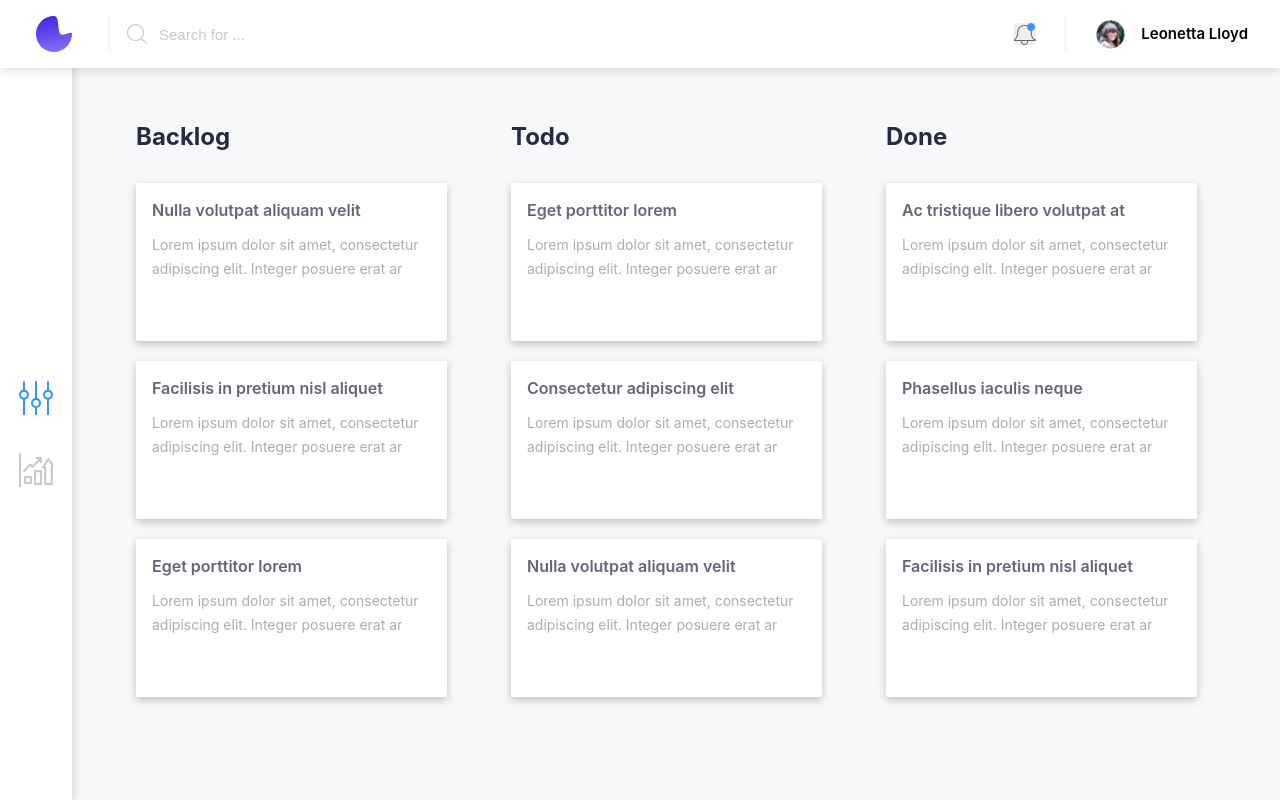
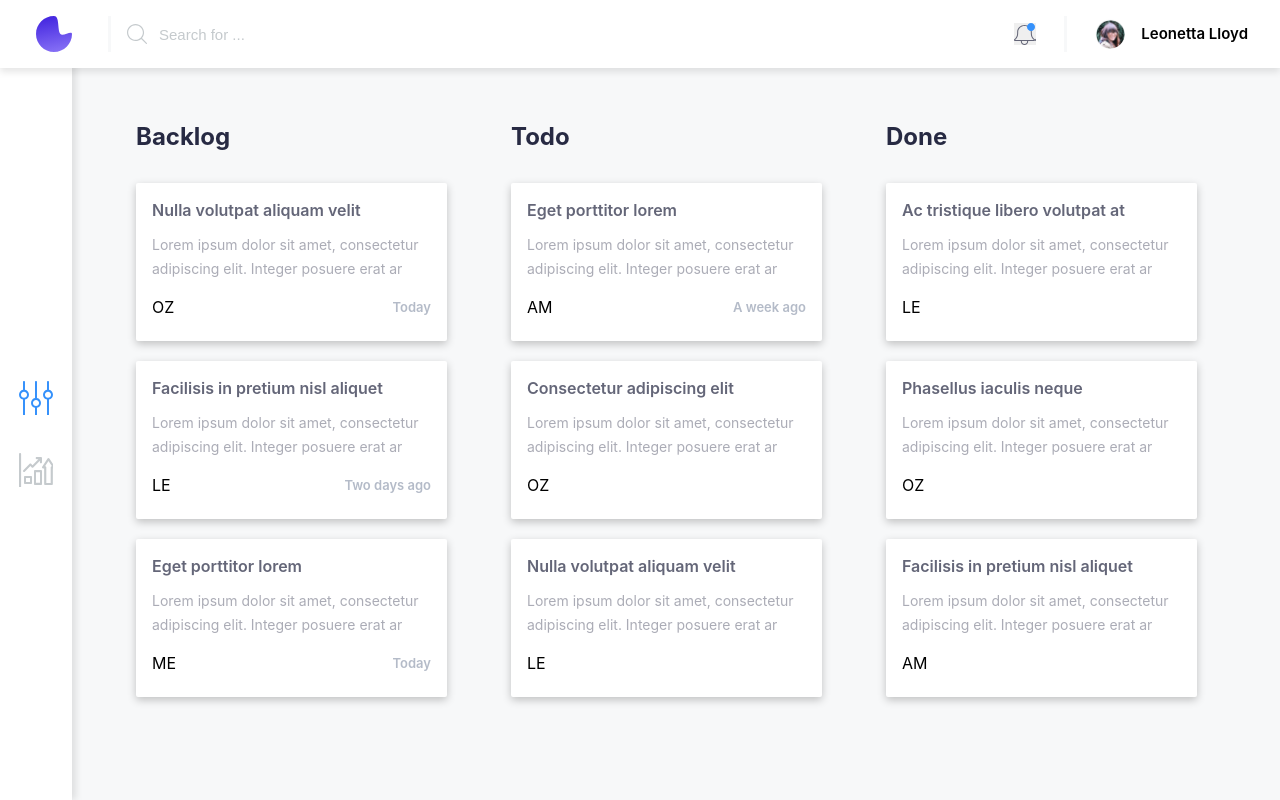
Before and after one commit to kohgpat/kanban-app, a React (Create React App) app: page / in a window 1280 px wide. Built offline with nearby package versions, Linux system fonts and the light colour scheme.

Commit message:
Add assignee and updatedAt to List Item component

```diff
--- a/src/components/List/index.js
+++ b/src/components/List/index.js
@@ -10,6 +10,13 @@ const List = ({ list }) => (
         <s.Item key={item.id}>
           <s.ItemName>{item.name}</s.ItemName>
           <s.ItemText>{item.text}</s.ItemText>
+
+          <s.ItemMeta>
+            <s.ItemAssignee>
+              {item.assignee && item.assignee.name}
+            </s.ItemAssignee>
+            <s.ItemUpdatedAt>{item.updatedAt}</s.ItemUpdatedAt>
+          </s.ItemMeta>
         </s.Item>
       ))}
     </s.Items>
--- a/src/components/List/styles.js
+++ b/src/components/List/styles.js
@@ -46,3 +46,18 @@ export const ItemText = styled.p`
   line-height: 24px;
   color: rgba(100, 102, 120, 0.54);
 `;
+
+export const ItemMeta = styled.div`
+  display: flex;
+  align-items: center;
+  justify-content: space-between;
+`;
+
+export const ItemAssignee = styled.span``;
+
+export const ItemUpdatedAt = styled.span`
+  font-size: 13px;
+  line-height: 18px;
+  font-weight: 600;
+  color: #B4BBC8;
+`;
--- a/src/components/Lists/index.js
+++ b/src/components/Lists/index.js
@@ -14,30 +14,33 @@ class Lists extends Component {
             name: "Nulla volutpat aliquam velit",
             text:
               "Lorem ipsum dolor sit amet, consectetur adipiscing elit. Integer posuere erat ar",
-            author: {
+            assignee: {
               id: 1,
               name: "OZ"
-            }
+            },
+            updatedAt: 'Today'
           },
           {
             id: 2,
             name: "Facilisis in pretium nisl aliquet",
             text:
               "Lorem ipsum dolor sit amet, consectetur adipiscing elit. Integer posuere erat ar",
-            author: {
+            assignee: {
               id: 2,
               name: "LE"
-            }
+            },
+            updatedAt: 'Two days ago'
           },
           {
             id: 3,
             name: "Eget porttitor lorem",
             text:
               "Lorem ipsum dolor sit amet, consectetur adipiscing elit. Integer posuere erat ar",
-            author: {
+            assignee: {
               id: 3,
               name: "ME"
-            }
+            },
+            updatedAt: 'Today'
           }
         ]
       },
@@ -50,17 +53,18 @@ class Lists extends Component {
             name: "Eget porttitor lorem",
             text:
               "Lorem ipsum dolor sit amet, consectetur adipiscing elit. Integer posuere erat ar",
-            author: {
+            assignee: {
               id: 4,
               name: "AM"
-            }
+            },
+            updatedAt: 'A week ago'
           },
           {
             id: 5,
             name: "Consectetur adipiscing elit",
             text:
               "Lorem ipsum dolor sit amet, consectetur adipiscing elit. Integer posuere erat ar",
-            author: {
+            assignee: {
               id: 1,
               name: "OZ"
             }
@@ -70,7 +74,7 @@ class Lists extends Component {
             name: "Nulla volutpat aliquam velit",
             text:
               "Lorem ipsum dolor sit amet, consectetur adipiscing elit. Integer posuere erat ar",
-            author: {
+            assignee: {
               id: 2,
               name: "LE"
             }
@@ -86,7 +90,7 @@ class Lists extends Component {
             name: "Ac tristique libero volutpat at",
             text:
               "Lorem ipsum dolor sit amet, consectetur adipiscing elit. Integer posuere erat ar",
-            author: {
+            assignee: {
               id: 2,
               name: "LE"
             }
@@ -96,7 +100,7 @@ class Lists extends Component {
             name: "Phasellus iaculis neque",
             text:
               "Lorem ipsum dolor sit amet, consectetur adipiscing elit. Integer posuere erat ar",
-            author: {
+            assignee: {
               id: 1,
               name: "OZ"
             }
@@ -106,7 +110,7 @@ class Lists extends Component {
             name: "Facilisis in pretium nisl aliquet",
             text:
               "Lorem ipsum dolor sit amet, consectetur adipiscing elit. Integer posuere erat ar",
-            author: {
+            assignee: {
               id: 4,
               name: "AM"
             }
```
